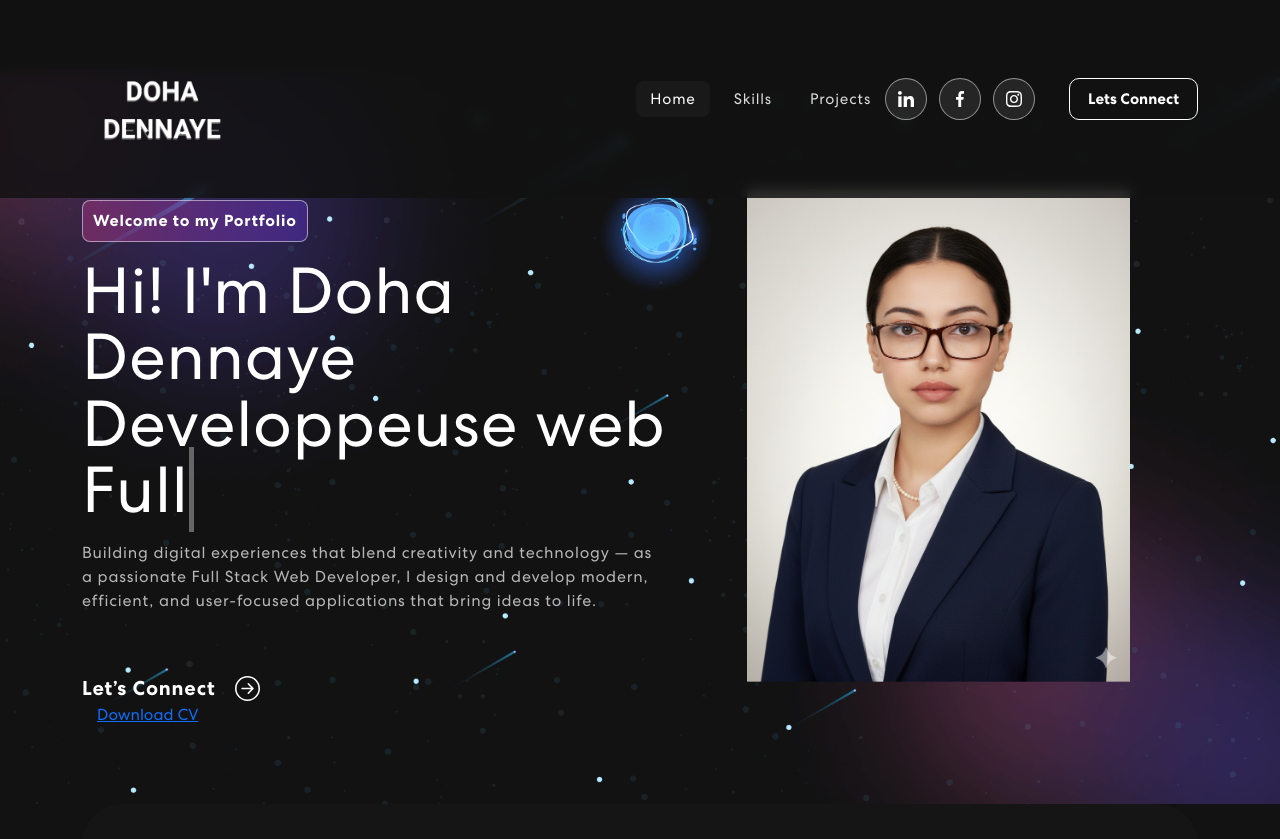
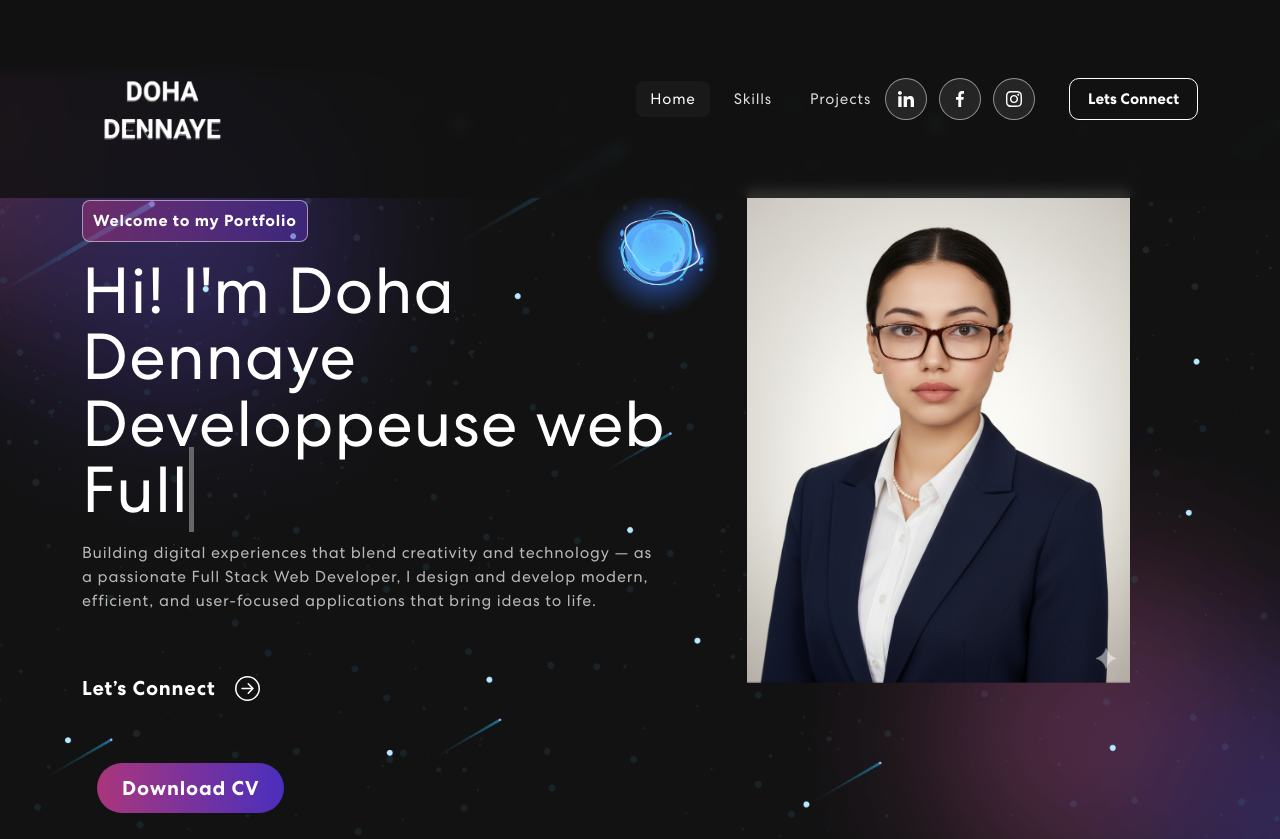
Before and after one commit to DohaDennaye/MyPortfolio, a React (Create React App) app: page / in a window 1280 px wide. Shown: the top 839 px of the page. Built offline with nearby package versions, Linux system fonts and the light colour scheme.

Commit message:
update banner + CV button

```diff
--- a/src/App.css
+++ b/src/App.css
@@ -454,6 +454,30 @@ nav.navbar .navbar-toggler[aria-expanded="true"] .navbar-toggler-icon {
   gap: 10px;
 
 }
+.banner .btn-cv {
+  color: #fff;
+  background: linear-gradient(90deg, #AA367C 0%, #4A2FBD 100%);
+  padding: 12px 25px;
+  font-weight: 700;
+  font-size: 20px;
+  letter-spacing: 0.8px;
+  border: none;
+  border-radius: 50px;
+  margin-top: 60px;
+  display: inline-flex;
+  align-items: center;
+  justify-content: center;
+  gap: 10px;
+  cursor: pointer;
+  text-decoration: none;
+  transition: all 0.3s ease;
+}
+
+.banner .btn-cv:hover {
+  transform: scale(1.07);
+  box-shadow: 0 8px 20px rgba(171, 55, 125, 0.4);
+}
+
 
 .banner button svg {
   font-size: 25px;
--- a/src/components/Banner.js
+++ b/src/components/Banner.js
@@ -5,7 +5,7 @@ import { ArrowRightCircle } from 'react-bootstrap-icons';
 import 'animate.css';
 import TrackVisibility from 'react-on-screen';
 import { HashLink } from 'react-router-hash-link';
-import cv from "../assets/cv-doha-dennaye.pdf";
+import cv from "../assets/CV-DohaDennaye.pdf";
 export const Banner = () => {
   const [loopNum, setLoopNum] = useState(0);
   const [isDeleting, setIsDeleting] = useState(false);
@@ -60,7 +60,7 @@ export const Banner = () => {
                   <h1>{`Hi! I'm Doha Dennaye`} <span className="txt-rotate" dataPeriod="1000" data-rotate='["Developpeuse web Full stack", "Full stack Developer", "Web Developer " ]'><span className="wrap">{text}</span></span></h1>
                   <p>Building digital experiences that blend creativity and technology — as a passionate Full Stack Web Developer, I design and develop modern, efficient, and user-focused applications that bring ideas to life.</p>
                   <button className="vvd" onClick={() => console.log('connect')}>Let’s Connect <ArrowRightCircle size={25} /></button>
-                  <a href={cv} download="CV-Doha-Dennaye.pdf" className="vvd" style={{ marginLeft: "15px" }}>
+                  <a href={cv} download="CV-DohaDennaye.pdf" className="btn-cv" style={{ marginLeft: "15px" }}>
                     Download CV
                   </a>
                 </div>}
```
Also changed, not shown: 2 other files (tests, documents, lock files or other folders).
